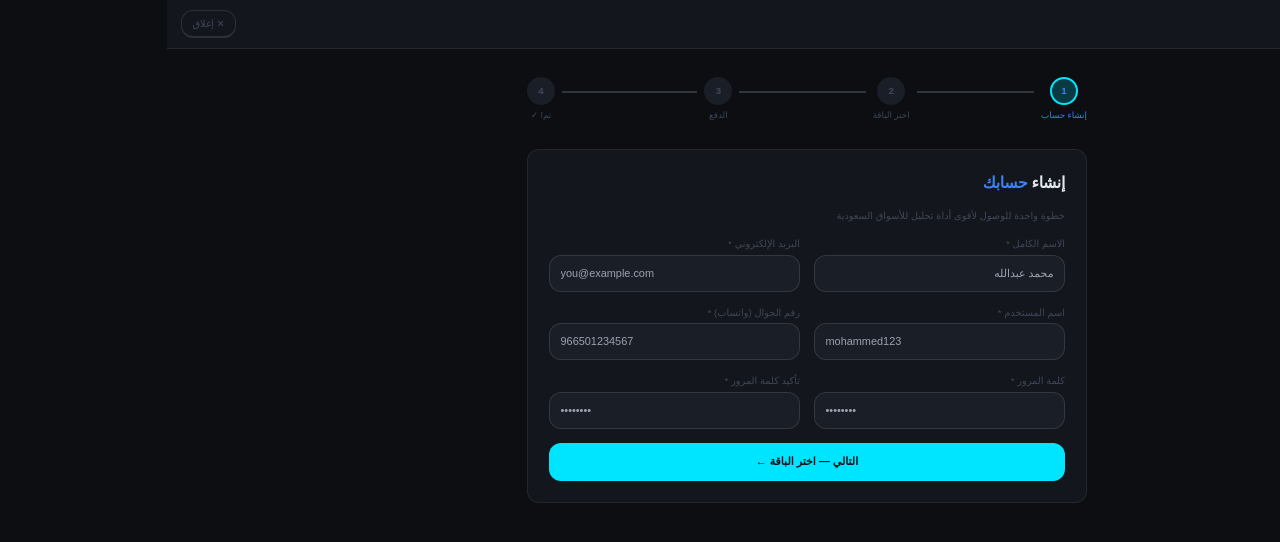
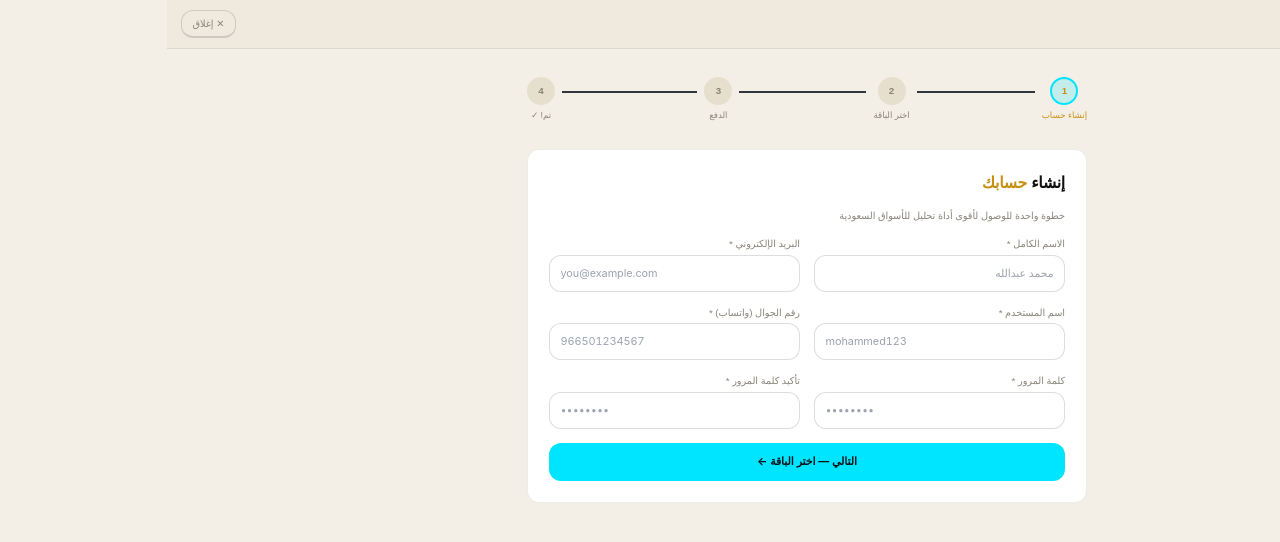
Before and after one commit to phabdelmegedamin-arch/mawja-alkhabar-final, a Next.js app: page /subscribe in a window 1280 px wide. Shown: the top 542 px of the page. Built offline with nearby package versions, Linux system fonts and the light colour scheme.

Commit message:
Update globals.css

```diff
--- a/src/app/globals.css
+++ b/src/app/globals.css
@@ -2,63 +2,84 @@
 @tailwind components;
 @tailwind utilities;
 
-@import url('https://fonts.googleapis.com/css2?family=IBM+Plex+Sans+Arabic:wght@300;400;500;600&family=IBM+Plex+Mono:wght@400;500&display=swap');
+@import url('https://fonts.googleapis.com/css2?family=IBM+Plex+Sans+Arabic:wght@300;400;500;600;700&family=IBM+Plex+Mono:wght@400;500&family=IBM+Plex+Sans:wght@400;500&display=swap');
+
+/* ═════════════════════════════════════════════════════
+   موجة الخبر — هوية لونية فاخرة (كريمي + أمبر + فحمي)
+   ═════════════════════════════════════════════════════ */
 
 :root {
-  --bg:    #0c0e12;
-  --bg2:   #13161c;
-  --bg3:   #1a1e27;
-  --bg4:   #21263a;
-  --b1:    rgba(255,255,255,0.07);
-  --b2:    rgba(255,255,255,0.11);
-  --b3:    rgba(255,255,255,0.18);
-  --tx:    #e2e8f0;
-  --t2:    #7c8799;
-  --t3:    #3e4758;
-  --ac:    #3b82f6;
-  --ac2:   rgba(59,130,246,0.12);
-  --acl:   rgba(59,130,246,0.06);
-  --gr:    #22c55e;
-  --gr2:   rgba(34,197,94,0.10);
-  --rd:    #ef4444;
-  --rd2:   rgba(239,68,68,0.10);
-  --yl:    #f59e0b;
-  --yl2:   rgba(245,158,11,0.10);
-  --or:    #f97316;
-  --or2:   rgba(249,115,22,0.10);
-  --pu:    #8b5cf6;
-  --pu2:   rgba(139,92,246,0.10);
-  --mono:  'IBM Plex Mono', monospace;
-  --sans:  'IBM Plex Sans Arabic', sans-serif;
-  --r:     8px;
-  --r-lg:  12px;
+  /* ── الخلفيات (كريمي دافئ) ─────────── */
+  --bg:    #F4EFE6;   /* الخلفية الأساسية */
+  --bg2:   #EFE9DE;   /* البطاقات */
+  --bg3:   #E7DFCD;   /* الأعمق قليلاً — حقول الإدخال */
+  --bg4:   #DDD3BD;   /* الأعمق — التمييز */
+
+  /* ── الحدود ─────────────────────────── */
+  --b1:    rgba(15, 15, 15, 0.08);
+  --b2:    rgba(15, 15, 15, 0.14);
+  --b3:    rgba(15, 15, 15, 0.24);
+
+  /* ── النصوص ─────────────────────────── */
+  --tx:    #0F0F0F;   /* الأساسي */
+  --t2:    #5A544A;   /* ثانوي */
+  --t3:    #8B857A;   /* هادئ */
+
+  /* ── اللون الأساسي (أمبر) ─────────── */
+  --ac:    #C79012;   /* أمبر غامق — قراءة واضحة */
+  --ac2:   rgba(199, 144, 18, 0.12);
+  --acl:   rgba(199, 144, 18, 0.06);
+  --ac-bright: #F5B71C; /* أمبر لامع — للخلفيات الداكنة فقط */
+
+  /* ── إشارات السوق ─────────────────── */
+  --gr:    #1A8A4A;
+  --gr2:   rgba(26, 138, 74, 0.10);
+  --rd:    #C63939;
+  --rd2:   rgba(198, 57, 57, 0.10);
+  --yl:    #B8860B;
+  --yl2:   rgba(184, 134, 11, 0.10);
+  --or:    #B85C00;
+  --or2:   rgba(184, 92, 0, 0.10);
+  --pu:    #6B4F9B;
+  --pu2:   rgba(107, 79, 155, 0.10);
+
+  /* ── الخطوط ─────────────────────────── */
+  --mono:  'IBM Plex Mono', 'SF Mono', monospace;
+  --sans:  'IBM Plex Sans Arabic', -apple-system, sans-serif;
+  --sans-lat: 'IBM Plex Sans', -apple-system, sans-serif;
+
+  /* ── الأشكال ────────────────────────── */
+  --r:     4px;
+  --r-lg:  8px;
+  --r-xl:  12px;
 }
 
+/* ── الثيم الفاتح (نفس الألوان لمنع التعارض) ─── */
 [data-theme="light"] {
-  --bg:    #f5f5f3;
-  --bg2:   #ffffff;
-  --bg3:   #f0f0ee;
-  --bg4:   #e8e8e5;
-  --b1:    rgba(0,0,0,0.07);
-  --b2:    rgba(0,0,0,0.12);
-  --b3:    rgba(0,0,0,0.20);
-  --tx:    #111318;
-  --t2:    #5a6070;
-  --t3:    #9ca3af;
-  --ac:    #1d4ed8;
-  --ac2:   rgba(29,78,216,0.10);
-  --acl:   rgba(29,78,216,0.05);
-  --gr:    #16a34a;
-  --gr2:   rgba(22,163,74,0.10);
-  --rd:    #dc2626;
-  --rd2:   rgba(220,38,38,0.10);
-  --yl:    #b45309;
-  --yl2:   rgba(180,83,9,0.10);
-  --or:    #c2410c;
-  --or2:   rgba(194,65,12,0.10);
-  --pu:    #7c3aed;
-  --pu2:   rgba(124,58,237,0.10);
+  --bg:    #F4EFE6;
+  --bg2:   #EFE9DE;
+  --bg3:   #E7DFCD;
+  --bg4:   #DDD3BD;
+  --b1:    rgba(15, 15, 15, 0.08);
+  --b2:    rgba(15, 15, 15, 0.14);
+  --b3:    rgba(15, 15, 15, 0.24);
+  --tx:    #0F0F0F;
+  --t2:    #5A544A;
+  --t3:    #8B857A;
+  --ac:    #C79012;
+  --ac2:   rgba(199, 144, 18, 0.12);
+  --acl:   rgba(199, 144, 18, 0.06);
+  --gr:    #1A8A4A;
+  --gr2:   rgba(26, 138, 74, 0.10);
+  --rd:    #C63939;
+  --rd2:   rgba(198, 57, 57, 0.10);
+  --yl:    #B8860B;
+  --yl2:   rgba(184, 134, 11, 0.10);
 }
+
+/* ═════════════════════════════════════════════════════
+   Base styles
+   ═════════════════════════════════════════════════════ */
 
 @layer base {
   *, *::before, *::after { box-sizing: border-box; }
@@ -69,6 +90,7 @@
     font-size: 14px;
     -webkit-text-size-adjust: 100%;
     scroll-behavior: smooth;
+    font-feature-settings: 'tnum' 1;
   }
 
   body {
@@ -77,10 +99,11 @@
     min-height: 100dvh;
     line-height: 1.6;
     -webkit-font-smoothing: antialiased;
+    letter-spacing: -0.005em;
     transition: background 0.25s, color 0.25s;
   }
 
-  ::-webkit-scrollbar              { width: 4px; height: 4px; }
+  ::-webkit-scrollbar              { width: 6px; height: 6px; }
   ::-webkit-scrollbar-track        { background: transparent; }
   ::-webkit-scrollbar-thumb        { background: var(--b2); border-radius: 4px; }
   ::-webkit-scrollbar-thumb:hover  { background: var(--b3); }
@@ -93,11 +116,11 @@
   h1, h2, h3, h4, h5, h6 {
     font-weight: 500;
     color: var(--tx);
-    letter-spacing: -0.02em;
+    letter-spacing: -0.015em;
   }
 
   input, textarea, select {
-    background: var(--bg3);
+    background: #FFFFFF;
     border: 1px solid var(--b2);
     color: var(--tx);
     border-radius: var(--r);
@@ -114,11 +137,15 @@
   button { cursor: pointer; font-family: var(--sans); }
 }
 
+/* ═════════════════════════════════════════════════════
+   Components
+   ═════════════════════════════════════════════════════ */
+
 @layer components {
   .card {
-    background: var(--bg2);
+    background: #FFFFFF;
     border: 1px solid var(--b1);
-    border-radius: var(--r-lg);
+    border-radius: var(--r-xl);
   }
 
   .panel { padding: 16px; }
@@ -126,10 +153,10 @@
   .section-label {
     font-size: 10px;
     font-weight: 500;
-    letter-spacing: 0.07em;
+    letter-spacing: 0.12em;
     text-transform: uppercase;
     color: var(--t3);
-    font-family: var(--mono);
+    font-family: var(--sans-lat);
   }
 
   .tag {
@@ -137,16 +164,16 @@
     align-items: center;
     gap: 4px;
     padding: 3px 9px;
-    border-radius: 5px;
+    border-radius: var(--r);
     font-size: 11px;
     font-weight: 500;
     border: 1px solid transparent;
   }
-  .tag-pos  { background: var(--gr2); color: var(--gr); border-color: rgba(34,197,94,0.2); }
-  .tag-neg  { background: var(--rd2); color: var(--rd); border-color: rgba(239,68,68,0.2); }
-  .tag-neu  { background: var(--yl2); color: var(--yl); border-color: rgba(245,158,11,0.2); }
-  .tag-ac   { background: var(--ac2); color: var(--ac); border-color: rgba(59,130,246,0.2); }
-  .tag-pu   { background: var(--pu2); color: var(--pu); border-color: rgba(139,92,246,0.2); }
+  .tag-pos  { background: var(--gr2); color: var(--gr); border-color: rgba(26,138,74,0.2); }
+  .tag-neg  { background: var(--rd2); color: var(--rd); border-color: rgba(198,57,57,0.2); }
+  .tag-neu  { background: var(--yl2); color: var(--yl); border-color: rgba(184,134,11,0.2); }
+  .tag-ac   { background: var(--ac2); color: var(--ac); border-color: rgba(199,144,18,0.25); }
+  .tag-pu   { background: var(--pu2); color: var(--pu); border-color: rgba(107,79,155,0.2); }
 
   .score-bar {
     height: 3px;
@@ -190,10 +217,11 @@
     border-left: 1px solid var(--b1);
   }
 
-  .wave-1 { color: var(--ac);  border-color: var(--ac); }
-  .wave-2 { color: var(--or);  border-color: var(--or); }
-  .wave-3 { color: var(--gr);  border-color: var(--gr); }
+  .wave-1 { color: var(--ac); border-color: var(--ac); }
+  .wave-2 { color: var(--or); border-color: var(--or); }
+  .wave-3 { color: var(--gr); border-color: var(--gr); }
 
+  /* جداول الأدمن */
   .adm-table {
     width: 100%;
     font-size: 13px;
@@ -216,24 +244,29 @@
   }
   .adm-table tr:hover td { background: var(--bg3); }
 
+  /* utilities */
   .bg-bg  { background-color: var(--bg)  !important; }
   .bg-bg2 { background-color: var(--bg2) !important; }
   .bg-bg3 { background-color: var(--bg3) !important; }
   .bg-bg4 { background-color: var(--bg4) !important; }
 
-  .text-tx   { color: var(--tx)  !important; }
-  .text-tx-2 { color: var(--t2)  !important; }
-  .text-tx-3 { color: var(--t3)  !important; }
-  .text-ac   { color: var(--ac)  !important; }
-  .text-gr   { color: var(--gr)  !important; }
-  .text-rd   { color: var(--rd)  !important; }
-  .text-yl   { color: var(--yl)  !important; }
+  .text-tx   { color: var(--tx) !important; }
+  .text-tx-2 { color: var(--t2) !important; }
+  .text-tx-3 { color: var(--t3) !important; }
+  .text-ac   { color: var(--ac) !important; }
+  .text-gr   { color: var(--gr) !important; }
+  .text-rd   { color: var(--rd) !important; }
+  .text-yl   { color: var(--yl) !important; }
 
   .border-b-1 { border-color: var(--b1) !important; }
   .border-b-2 { border-color: var(--b2) !important; }
 
   .text-2xs { font-size: 11px; }
 }
+
+/* ═════════════════════════════════════════════════════
+   Utilities
+   ═════════════════════════════════════════════════════ */
 
 @layer utilities {
   .text-pos  { color: var(--gr) !important; }
@@ -257,6 +290,10 @@
   .pb-safe { padding-bottom: env(safe-area-inset-bottom); }
   .pt-safe { padding-top:    env(safe-area-inset-top);    }
 }
+
+/* ═════════════════════════════════════════════════════
+   Animations
+   ═════════════════════════════════════════════════════ */
 
 @keyframes shimmer {
   0%   { background-position: -200% 0; }
```
